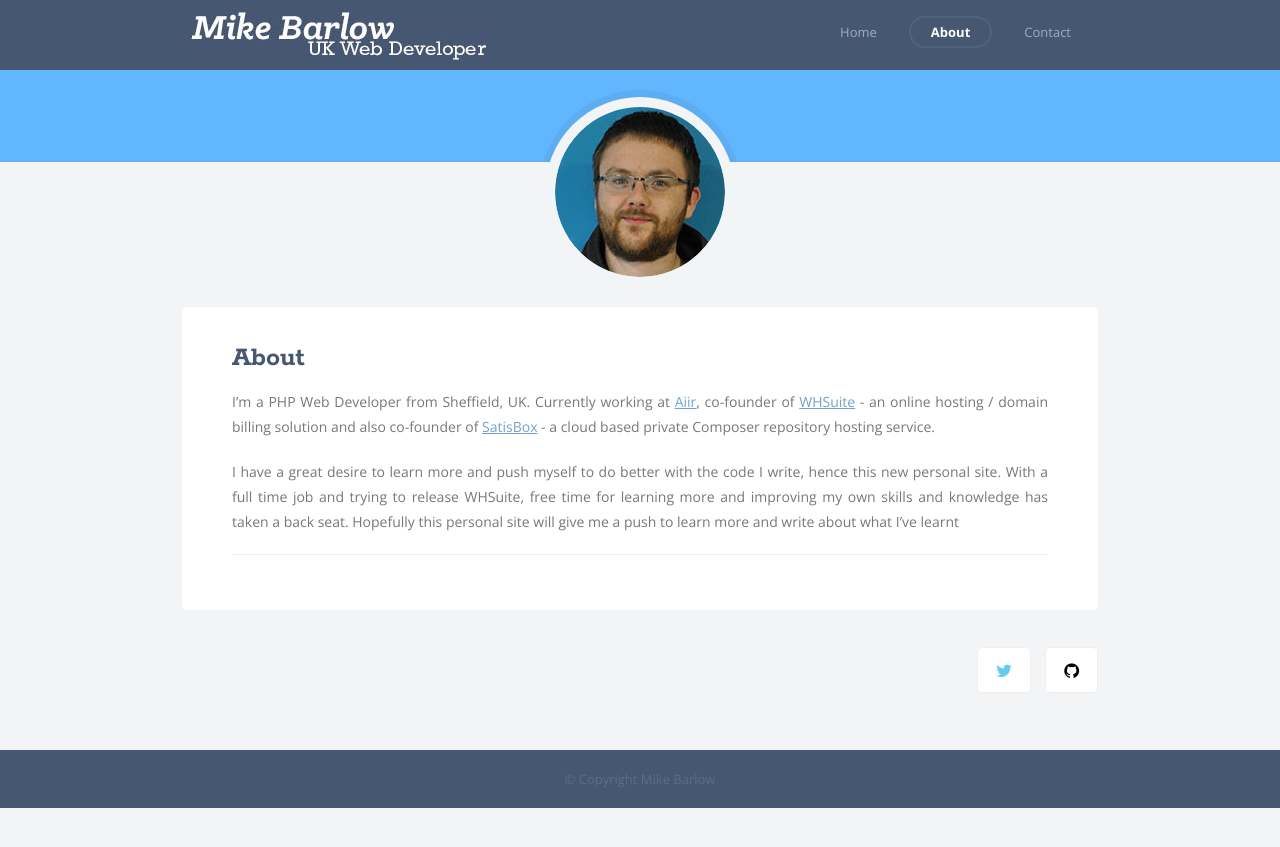
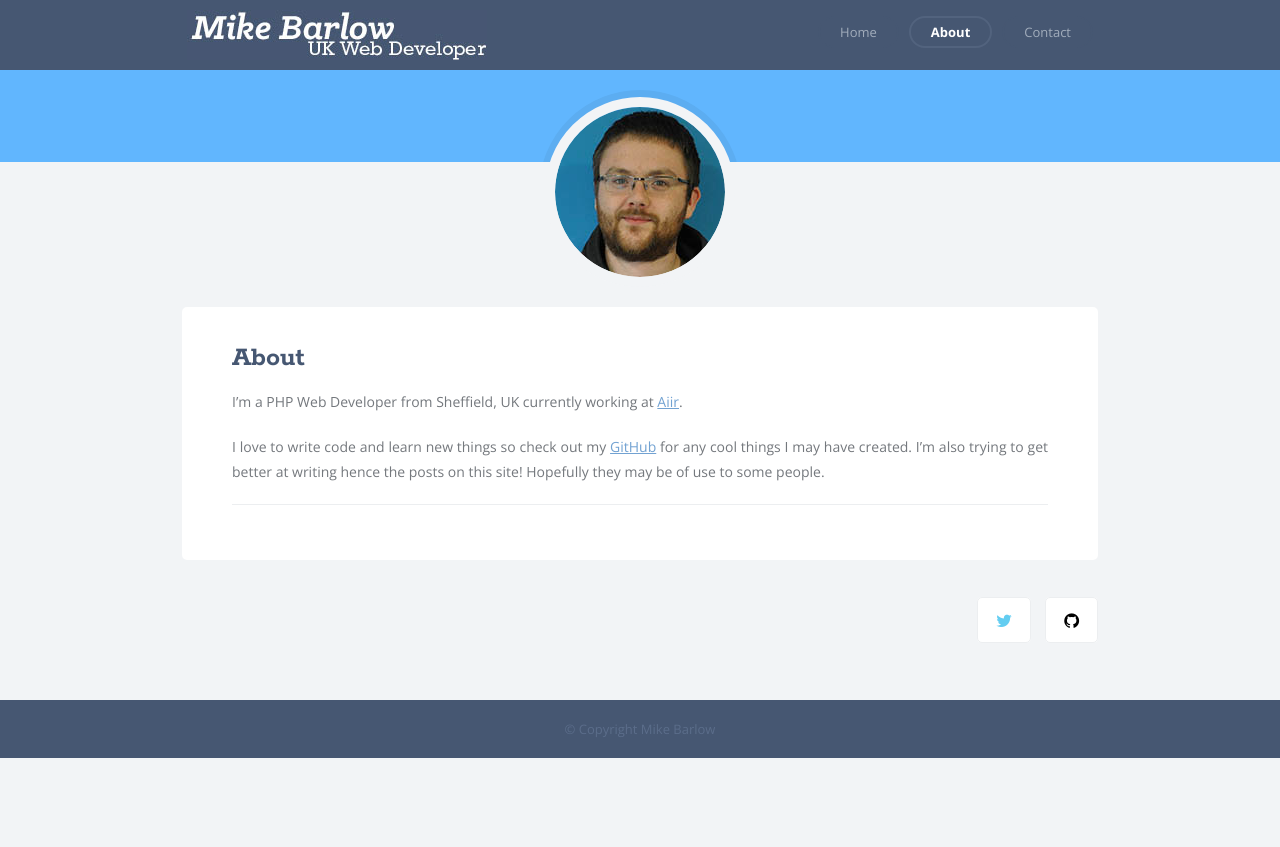
Before and after one commit to peakstoneuk/peakstoneuk.github.io, a Jekyll site: the page built from about.md, in a window 1280 px wide. Shown: the top 847 px of the page. Built offline with Jekyll 4.4.1, drawn with Linux system fonts in a browser that asks for light colours; nearby versions of some CDN libraries.

Commit message:
Updating about page

```diff
--- a/about.md
+++ b/about.md
@@ -4,6 +4,6 @@ title: About
 permalink: /about/
 ---
 
-I'm a PHP Web Developer from Sheffield, UK. Currently working at [Aiir](http://aiir.com), co-founder of [WHSuite](http://whsuite.com) - an online hosting / domain billing solution and also co-founder of [SatisBox](https://satisbox.com) - a cloud based private Composer repository hosting service.
+I'm a PHP Web Developer from Sheffield, UK currently working at [Aiir](http://aiir.com).
 
-I have a great desire to learn more and push myself to do better with the code I write, hence this new personal site. With a full time job and trying to release WHSuite, free time for learning more and improving my own skills and knowledge has taken a back seat. Hopefully this personal site will give me a push to learn more and write about what I've learnt
+I love to write code and learn new things so check out my [GitHub](http://github.com/mikebarlow) for any cool things I may have created. I'm also trying to get better at writing hence the posts on this site! Hopefully they may be of use to some people.
```
